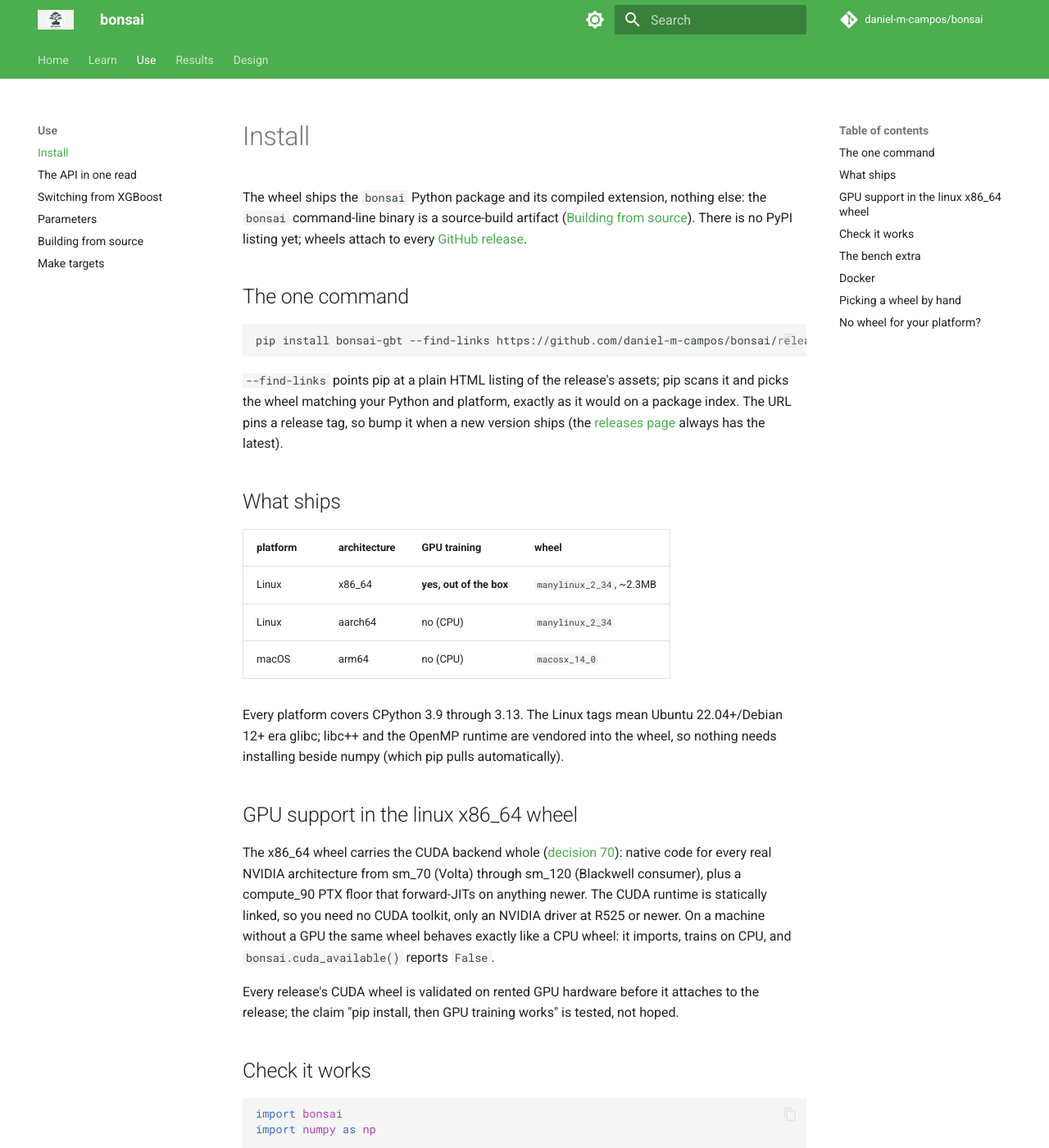
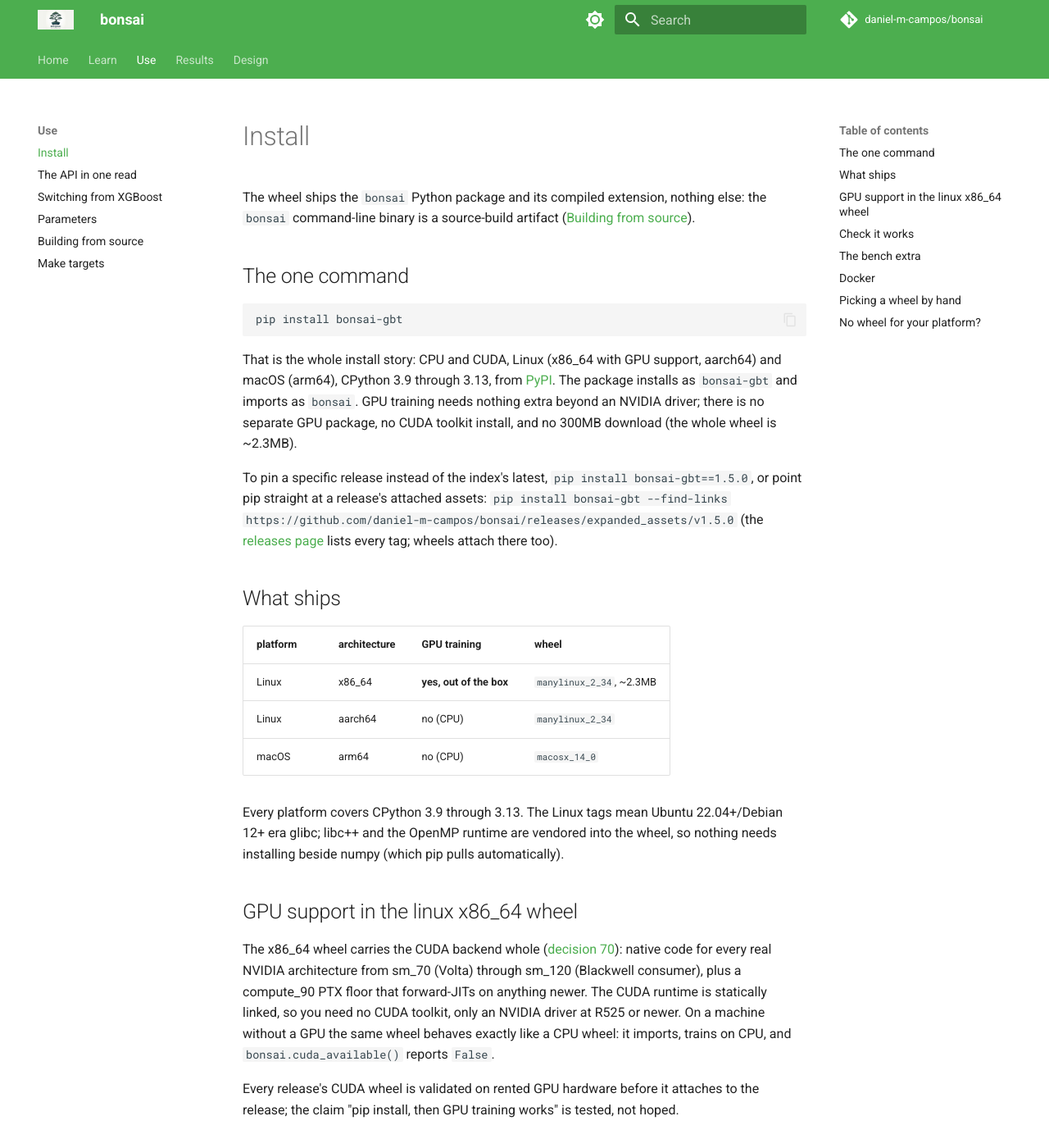
Before and after one commit to daniel-m-campos/bonsai, an MkDocs documentation site: the page built from docs/use/install.md, in a window 1280 px wide and 1400 px high. Shown: the whole window at 82% size. Built offline with MkDocs 1.6.1 and Material for MkDocs 9.7.7, drawn with Linux system fonts in a browser that asks for light colours; comment, search, counter and statistics services are not loaded; some of the changed text lies outside the part shown.

Commit message:
docs(install): pip install bonsai-gbt, no find-links
PyPI is live (v1.5.0, quiet claim); the one command is the headline on
install, api-tour, index, and the README quickstart. Pinned-tag
find-links stays documented as the fallback. device="cuda" joins the
GPU pointer.

Claude-Session: https://claude.ai/code/session_01SfgWZ7ftZV7aJJh87NXR72

````diff
--- a/docs/use/install.md
+++ b/docs/use/install.md
@@ -1,14 +1,16 @@
 # Install
 
-The wheel ships the `bonsai` Python package and its compiled extension, nothing else: the `bonsai` command-line binary is a source-build artifact ([Building from source](building.md)). There is no PyPI listing yet; wheels attach to every [GitHub release](https://github.com/daniel-m-campos/bonsai/releases).
+The wheel ships the `bonsai` Python package and its compiled extension, nothing else: the `bonsai` command-line binary is a source-build artifact ([Building from source](building.md)).
 
 ## The one command
 
 ```bash
-pip install bonsai-gbt --find-links https://github.com/daniel-m-campos/bonsai/releases/expanded_assets/v1.4.0
+pip install bonsai-gbt
 ```
 
-`--find-links` points pip at a plain HTML listing of the release's assets; pip scans it and picks the wheel matching your Python and platform, exactly as it would on a package index. The URL pins a release tag, so bump it when a new version ships (the [releases page](https://github.com/daniel-m-campos/bonsai/releases) always has the latest).
+That is the whole install story: CPU and CUDA, Linux (x86_64 with GPU support, aarch64) and macOS (arm64), CPython 3.9 through 3.13, from [PyPI](https://pypi.org/project/bonsai-gbt/). The package installs as `bonsai-gbt` and imports as `bonsai`. GPU training needs nothing extra beyond an NVIDIA driver; there is no separate GPU package, no CUDA toolkit install, and no 300MB download (the whole wheel is ~2.3MB).
+
+To pin a specific release instead of the index's latest, `pip install bonsai-gbt==1.5.0`, or point pip straight at a release's attached assets: `pip install bonsai-gbt --find-links https://github.com/daniel-m-campos/bonsai/releases/expanded_assets/v1.5.0` (the [releases page](https://github.com/daniel-m-campos/bonsai/releases) lists every tag; wheels attach there too).
 
 ## What ships
 
@@ -41,12 +43,12 @@ print("r2:", round(model.score(X_train, y_train), 3))
 print("GPU available:", bonsai.cuda_available())
 ```
 
-If `cuda_available()` is `True`, pass `grower="cuda_depthwise"` (or `"cuda_oblivious"`) to train on the GPU; the [API tour](api-tour.md) covers the rest.
+If `cuda_available()` is `True`, pass `device="cuda"` (the XGBoost spelling) or pick a CUDA grower directly with `grower="cuda_depthwise"` / `"cuda_oblivious"`; the [API tour](api-tour.md) covers the rest.
 
 ## The bench extra
 
 ```bash
-pip install "bonsai-gbt[bench]" --find-links https://github.com/daniel-m-campos/bonsai/releases/expanded_assets/v1.4.0
+pip install "bonsai-gbt[bench]"
 ```
 
 The extra pulls XGBoost, LightGBM, CatBoost, scikit-learn, pandas, and openml: everything `bonsai.bench` needs to reproduce the published benchmark tables. `python -m bonsai.bench.grinsztajn out.jsonl --report` re-runs the external standings suite under the [benchmark protocol](../method/benchmark-protocol.md).
````
Also changed, not shown: README.md (+1 -1 lines), docs/index.md (+1 -1 lines), docs/use/api-tour.md (+2 -2 lines).
